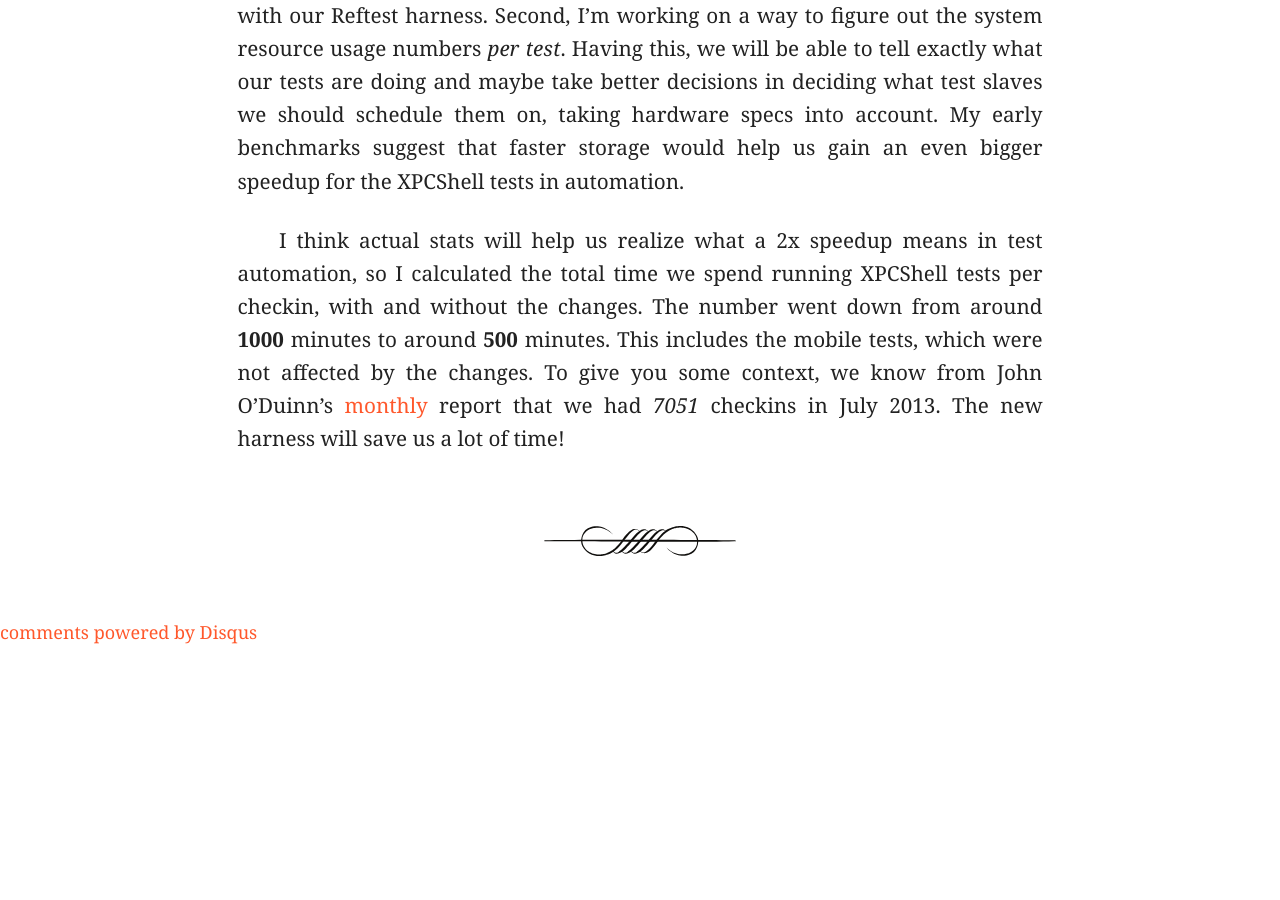
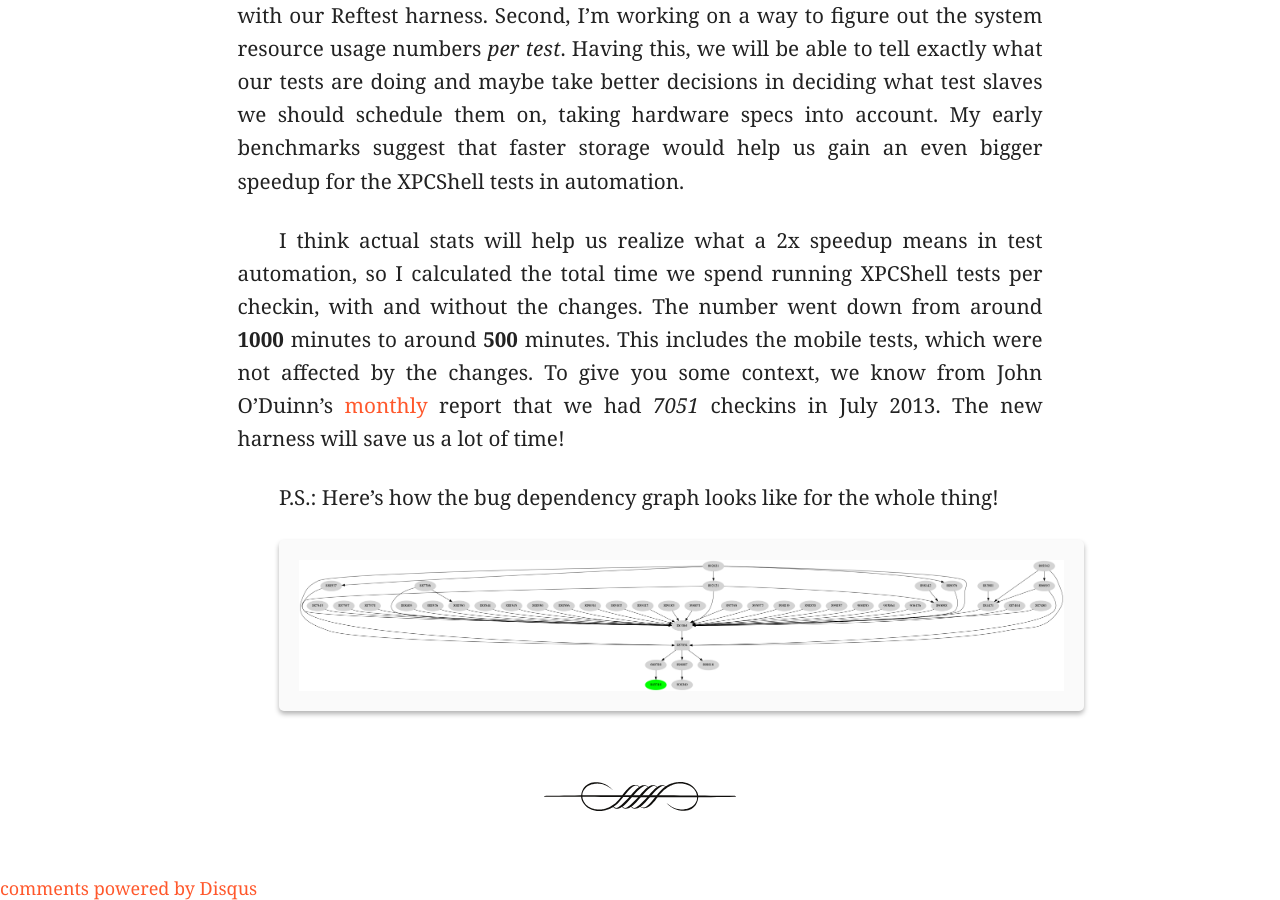
Before and after one commit to mihneadb/mihneadb.github.io, a Jekyll site: the page built from _posts/2013-08-31-parallelizing-a-test-harness.markdown, in a window 1280 px wide and 900 px high, scrolled down 6009 px. Built offline with Jekyll 4.4.1, drawn with Linux system fonts in a browser that asks for light colours; Markdown is read by kramdown in place of the engine named in the settings; comment, search, counter and statistics services are not loaded; before the commit the page ends 6653 px from its top, so only the background shows below that.

Commit message:
added dep graph

```diff
--- a/_posts/2013-08-31-parallelizing-a-test-harness.markdown
+++ b/_posts/2013-08-31-parallelizing-a-test-harness.markdown
@@ -161,3 +161,10 @@ we know from John O'Duinn's
 [monthly](http://oduinn.com/blog/2013/08/05/infrastructure-load-for-july-2013/)
 report that we had *7051* checkins in July 2013. The new harness will save
 us a lot of time!
+
+
+P.S.: Here's how the bug dependency graph looks like for the whole thing!
+
+<p class="text-center">
+<a href="/img/parallelizing-a-test-harness/deps.png"><img src="/img/parallelizing-a-test-harness/deps.png" alt="Bug dependency graph"></a>
+</p>
```
